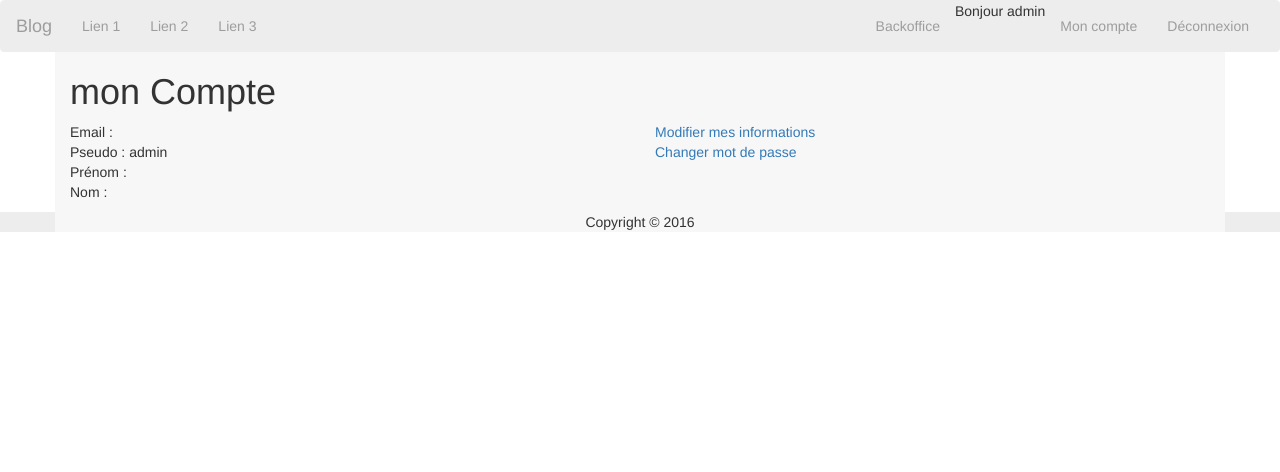
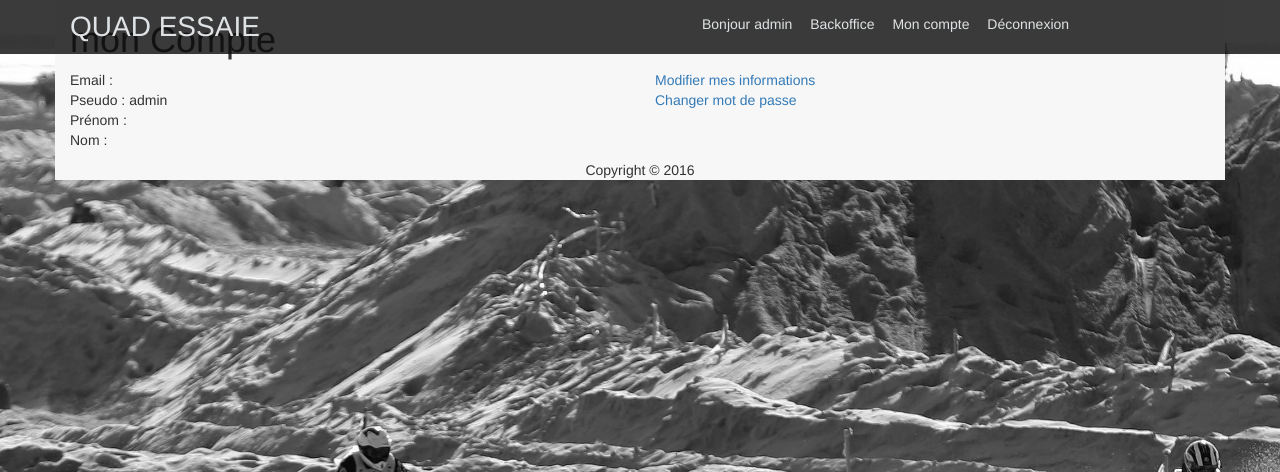
Before and after one commit to jladine/blog_certif, a Django app: page /compte/1 in a window 1280 px wide. Shown: the top 472 px of the page. Run offline with Django 3.2, Linux system fonts and the light colour scheme; data comes from the database, SQL or seed files in the repository; style sheets or scripts are compiled from the project's sources; parts of the project's set-up code (start-up, migrations or seed data) failed here and were passed over; some libraries are stand-ins or nearby versions.

Commit message:
add slicknav, design navbar and background image

```diff
--- a/blog/templates/base.html
+++ b/blog/templates/base.html
@@ -11,6 +11,7 @@
         <link rel="stylesheet" href="{% static 'bower_components/font-awesome/css/font-awesome.min.css' %}">
         <link rel="stylesheet" href="{% static 'bower_components/slick-carousel/slick/slick.css' %}"/>
         <link rel="stylesheet" href="{% static 'bower_components/slick-carousel/slick/slick-theme.css' %}"/>
+        <link rel="stylesheet" href="{% static 'bower_components/slicknav/dist/slicknav.min.css' %}"/>
         <link rel="stylesheet" href="{% static 'css/style.css' %}">
     </head>
     <body>
@@ -23,5 +24,6 @@
     <script type="text/javascript" src="{% static 'bower_components/jquery/dist/jquery.min.js' %}"></script>
     <script type="text/javascript" src="{% static 'bower_components/bootstrap/dist/js/bootstrap.min.js' %}"></script>
     <script type="text/javascript" src="{% static 'bower_components/slick-carousel/slick/slick.min.js' %}"></script>
+    <script type="text/javascript" src="{% static 'bower_components/slicknav/dist/jquery.slicknav.min.js' %}"></script>
     <script type="text/javascript" src="{% static 'js/script.js' %}"></script>
 </html>
--- a/blog/templates/header.html
+++ b/blog/templates/header.html
@@ -1,44 +1,26 @@
-<nav class="navbar navbar-inverse header">
-    <div class="container-fluid">
-        <div class="navbar-header">
-            <button type="button" class="navbar-toggle collapsed" data-toggle="collapse" data-target="#bs-example-navbar-collapse-1" aria-expanded="false">
-                <span class="sr-only">Toggle navigation</span>
-                <span class="icon-bar"></span>
-                <span class="icon-bar"></span>
-                <span class="icon-bar"></span>
-            </button>
-            <a class="navbar-brand" href="/">Blog</a>
+<nav class="container-fluide">
+    <div class="container">
+        <div id="menu" class="row">
+            <div class="col-lg-3 col-md-3 col-sm-4">
+                <a class="logo" href="/">Quad essaie</a>
             </div>
-
-        <div class="collapse navbar-collapse" id="bs-example-navbar-collapse-1">
-            <ul class="nav navbar-nav">
+            <div class="menu col-lg-offset-3 col-lg-6 col-md-offset-3 col-md-6 col-sm-offset-0 col-sm-8">
                 {% if user.is_authenticated %}
-                <li><a href="#">Lien 1</a></li>
-                <li><a href="#">Lien 2</a></li>
-                <li><a href="#">Lien 3</a></li>
-                {% else %}
-                <li><a href="{% url 'auth_login' %}">Lien 1</a></li>
-                <li><a href="{% url 'auth_login' %}">Lien 2</a></li>
-                <li><a href="{% url 'auth_login' %}">Lien 3</a></li>
-                {% endif %}
-            </ul>
-
-            {% if user.is_authenticated %}
-            <ul class="nav navbar-nav navbar-right">
+                <ul>
+                    <li><a href="{% url 'compte' user.pk %}">Bonjour {{user}}</a></li>
                     {% if user.is_superuser %}
                     <li><a href="{% url 'backoffice' %}">Backoffice</a> </li>
                     {% endif %}
-                <li>Bonjour {{ user }}</li>
-                <li><a href="{% url 'compte' user.pk %}">Mon compte</a> </li>
+                    <li><a href="{% url 'compte' user.pk %}">Mon compte</a></li>
                     <li><a href="{% url 'auth_logout' %}">Déconnexion</a></li>
                 </ul>
                 {% else %}
-            <ul class="nav navbar-nav navbar-right">
+                <ul>
                     <li><a href="{% url 'auth_login' %}">Se Connecter</a></li>
                     <li><a href="{% url 'registration_register' %}">Inscription</a></li>
                 </ul>
                 {% endif %}
-
+            </div>
         </div>
     </div>
 </nav>
--- a/quad/templates/dashboard.html
+++ b/quad/templates/dashboard.html
@@ -22,9 +22,6 @@
                         </div>
                         <div class="col-md-3">
                             <h3>{{article.title}}</h3>
-                            <p>
-                                {{article.body}}
-                            </p>
                         </div>
                         <div class="col-md-4">
                             <a href="update/article/{{article.slug}}"><i class="fa fa-pencil-square-o" aria-hidden="true"></i></a>
--- a/static/bower.json
+++ b/static/bower.json
@@ -19,6 +19,7 @@
     "jquery": "^3.1.0",
     "font-awesome": "fontawesome#^4.6.3",
     "slick-carousel": "^1.6.0",
-    "hover3d": "https://github.com/ariona/hover3d.git#^1.0.0"
+    "hover3d": "https://github.com/ariona/hover3d.git#^1.0.0",
+    "slicknav": "^1.0.7"
   }
 }
--- a/static/css/sass/style.scss
+++ b/static/css/sass/style.scss
@@ -1,10 +1,74 @@
-.navbar{
-    margin-bottom: 0;
+// .navbar{
+//     margin-bottom: 0;
+// }
+//
+.slicknav_menu{
+	display:none;
 }
 
-.navbar-inverse, footer{
-    background-color: #EDEDED;
-    border-color: #EDEDED;
+@media screen and (max-width: 900px) {
+	#menu {
+		display:none;
+	}
+
+	.slicknav_menu {
+		display:block;
+        background-color: rgba(10,10,10,0.8);
+	}
+
+    .container-fluide{
+            padding: 0;
+    }
+
+}
+
+body{
+    background-color: #DFE3E5;
+    background-image: url("/static/img/fond-site.png");
+    background-size: cover;
+}
+ .main{
+     margin-top: 60px;
+ }
+
+nav{
+    background-color: rgba(10,10,10,0.8);
+    position: fixed;
+    width: 100%;
+    z-index: 999;
+    padding:0.5em 0;
+    .logo{
+        color: #DFE3E5;
+        text-transform: uppercase;
+        font-size: 2em;
+    }
+    .logo:hover{
+        text-decoration: none;
+        color: #757575;
+    }
+    .container{
+        background-color: rgba(10,10,10,0);
+    }
+    .menu{
+        ul{
+            margin: 0;
+            li{
+                display: inline-block;
+                padding: 0.5em 0.5em;
+                a{
+                    color: #DFE3E5;
+                }
+                a:hover{
+                    text-decoration: none;
+                    color: #757575;
+                }
+            }
+        }
+    }
+}
+
+.img-head{
+    width: 100%;
 }
 
 .container{
@@ -24,10 +88,10 @@
 .text {
     position: absolute;
     top: 0;
-    color:#444444;
-    background-color:rgba(255,255,255,0.8);
+    color:white;
+    background-color:rgba(20,20,20,0.8);
     width: 100%;
-    height: 100%;
+    height: 70px;
     // line-height:100px;
     text-align: center;
     z-index: 10;
@@ -36,18 +100,20 @@
     -moz-transition: all 0.5s ease;
     -o-transition: all 0.5s ease;
     transition: all 0.5s ease;
+    h2{
+        margin-top: 0em;
+    }
 }
-.text:hover {
+.wrapper:hover .text {
     opacity:1;
 }
 
-img {
-    z-index:1;
-}
-
-
-.nav-vertical{
-    background-color: #E9E9E9;
+.one-time {
+    a{
+        img{
+            height: 221px;
+        }
+    }
 }
 
 .zone-comment{
--- a/static/js/script.js
+++ b/static/js/script.js
@@ -3,4 +3,7 @@
       autoplay: true,
       autoplaySpeed: 2000,
   });
+  $(function(){
+		$('#menu').slicknav();
+	});
 });
```
Also changed, not shown: quad/templates/homepage.html (+21 -17 lines), static/img/fond-site.png (added), static/img/img-home.png (deleted). Lines whose indentation alone changed are shown as unchanged.
